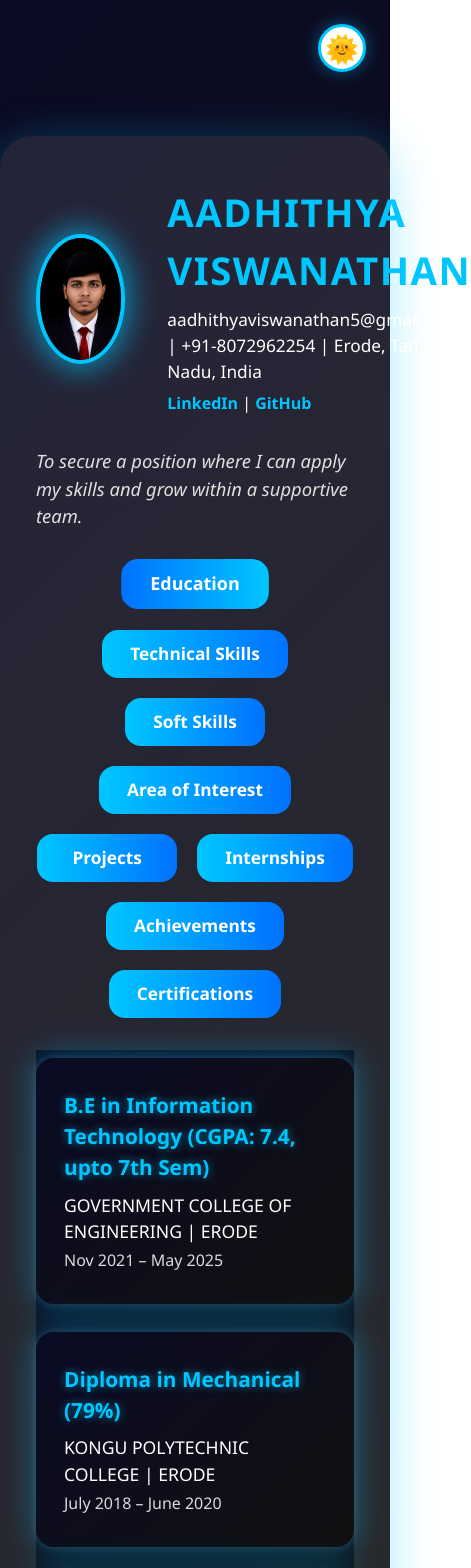
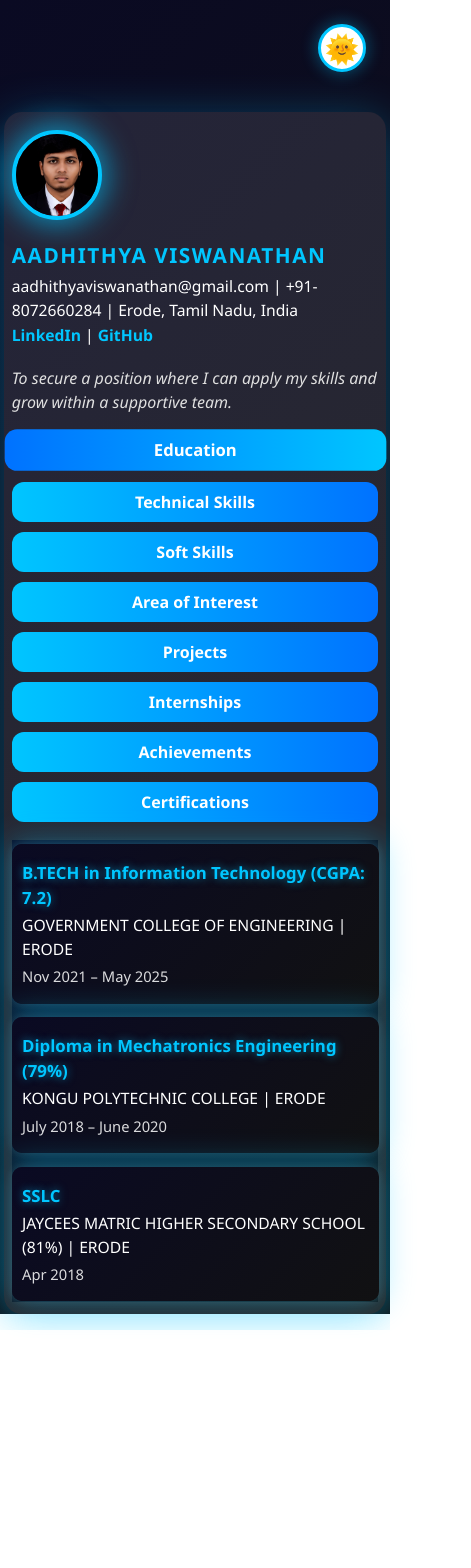
Before and after one commit to Aadhithya0104/portfolio_website, a Next.js app: page /home in a window 390 px wide. Shown: the top 1568 px of the page, 471 px wide, since content can reach past the window. After the commit the page ends 1330 px from the top, so only its background shows below. Built offline with nearby package versions, Linux system fonts and the light colour scheme.

Commit message:
first commit aadhi_portfolio

```diff
--- a/app/globals.css
+++ b/app/globals.css
@@ -537,3 +537,88 @@ body {
   font-size: 1rem;
   opacity: 0.85;
 }
+
+/* Responsive Styles */
+@media (max-width: 900px) {
+  .resume-container {
+    max-width: 98vw;
+    padding: 28px 8vw 24px 8vw;
+  }
+  .resume-header {
+    gap: 20px;
+  }
+}
+@media (max-width: 600px) {
+  .resume-container {
+    padding: 18px 2vw 12px 2vw;
+    border-radius: 18px;
+    margin-top: 16px;
+    margin-bottom: 16px;
+  }
+  .resume-header {
+    flex-direction: column;
+    align-items: flex-start;
+    gap: 12px;
+    margin-bottom: 18px;
+  }
+  .resume-photo {
+    width: 90px;
+    height: 90px;
+    margin-right: 0;
+    margin-bottom: 8px;
+  }
+  .resume-title-block {
+    width: 100%;
+  }
+  .resume-name {
+    font-size: 1.3rem;
+    margin-bottom: 4px;
+  }
+  .resume-contact {
+    font-size: 0.98rem;
+    margin-bottom: 2px;
+  }
+  .resume-links {
+    font-size: 0.98rem;
+  }
+  .resume-summary {
+    font-size: 1rem;
+    margin-bottom: 18px;
+  }
+  .resume-tabs {
+    flex-direction: column;
+    gap: 10px;
+    margin-bottom: 18px;
+  }
+  .resume-tab-btn {
+    width: 100%;
+    min-width: unset;
+    min-height: 40px;
+    font-size: 1rem;
+    padding: 0 10px;
+    border-radius: 12px;
+  }
+  .resume-section-content {
+    min-height: 120px;
+    margin-top: 8px;
+  }
+  .resume-section-list {
+    gap: 14px;
+    margin-top: 4px;
+  }
+  .edu-card {
+    padding: 16px 10px;
+    border-radius: 10px;
+    font-size: 0.98rem;
+  }
+  .edu-degree {
+    font-size: 1.05rem;
+    margin-bottom: 4px;
+  }
+  .edu-inst {
+    font-size: 0.98rem;
+  }
+  .edu-dur {
+    font-size: 0.92rem;
+  }
+}
--- a/app/home/page.tsx
+++ b/app/home/page.tsx
@@ -2,8 +2,8 @@
 import { useState } from 'react';
 
 const contact = {
-  email: "aadhithyaviswanathan5@gmail.com",
-  phone: "+91-8072962254",
+  email: "aadhithyaviswanathan@gmail.com",
+  phone: "+91-8072660284",
   location: "Erode, Tamil Nadu, India",
   linkedin: "linkedin.com/in/aadhithya-viswanathan",
   github: "github.com/aadhithyaviswanathan"
@@ -23,18 +23,18 @@ const sections = [
 const sectionData = {
   education: [
     {
-      degree: "B.E in Information Technology (CGPA: 7.4, upto 7th Sem)",
+      degree: "B.TECH in Information Technology (CGPA: 7.2)",
       institution: "GOVERNMENT COLLEGE OF ENGINEERING | ERODE",
       duration: "Nov 2021 – May 2025",
     },
     {
-      degree: "Diploma in Mechanical (79%)",
+      degree: "Diploma in Mechatronics Engineering (79%)",
       institution: "KONGU POLYTECHNIC COLLEGE | ERODE",
       duration: "July 2018 – June 2020",
     },
     {
       degree: "SSLC",
-      institution: "JAYCEES MATRIC HIGHER SECONDARY SCHOOL | ERODE",
+      institution: "JAYCEES MATRIC HIGHER SECONDARY SCHOOL (81%) | ERODE",
       duration: "Apr 2018",
     },
   ],
```
